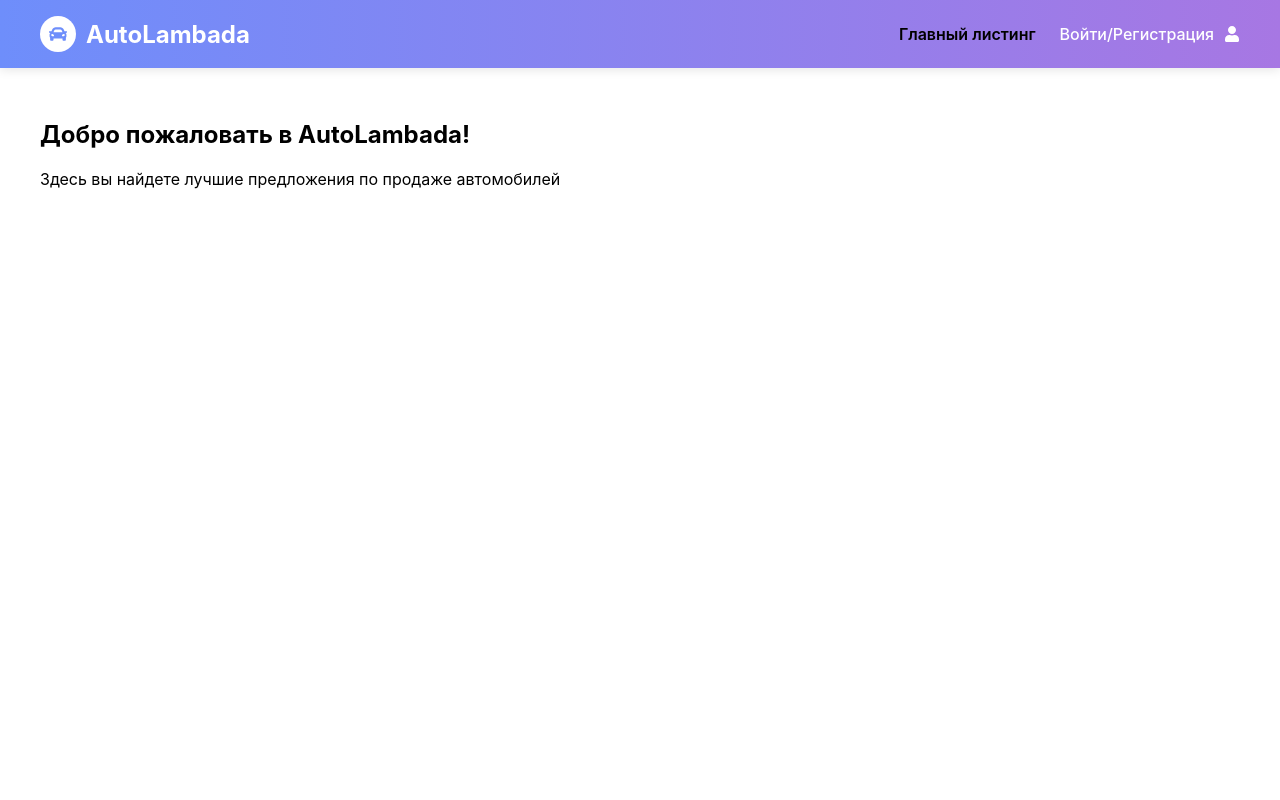
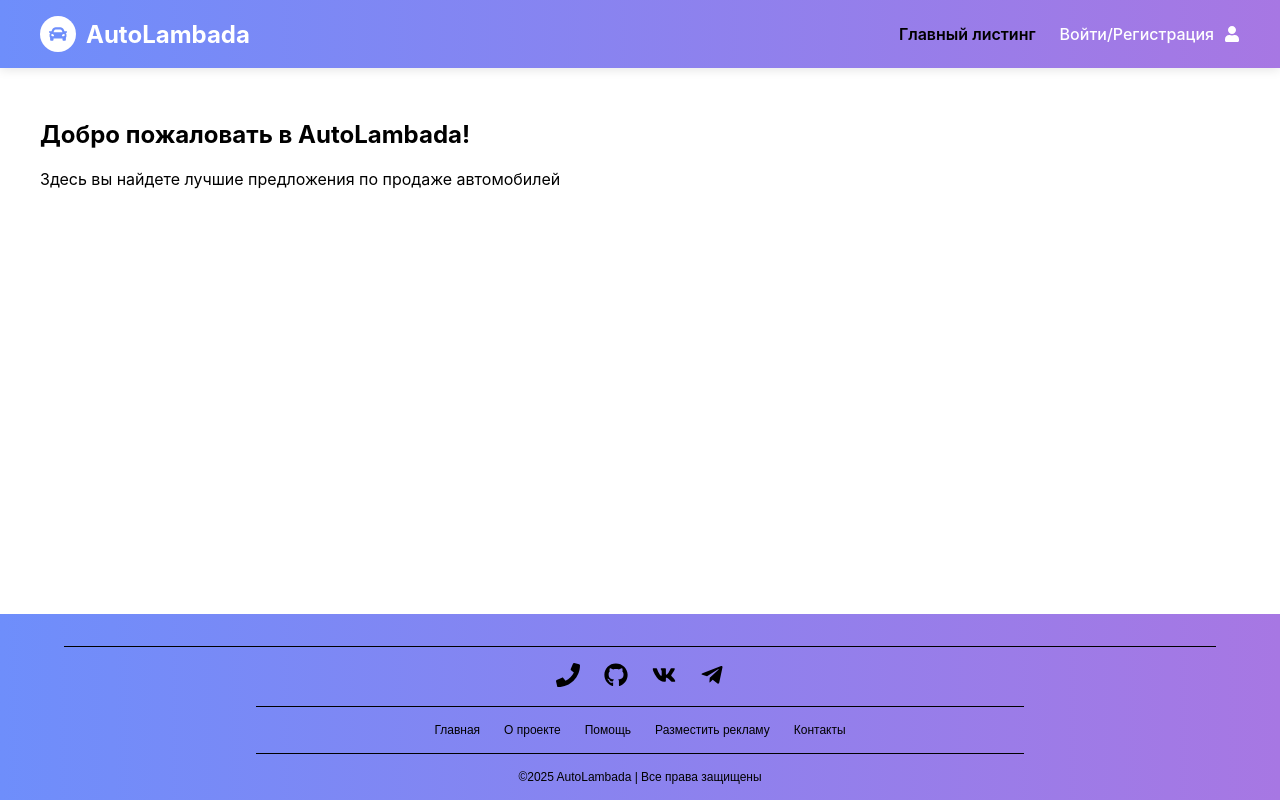
Before and after one commit to algorithm-ssau/Team3_6303, a React (Create React App) app in the folder client/: page / in a window 1280 px wide. Built offline with nearby package versions, Linux system fonts and the light colour scheme.

Commit message:
Добавила реализацию footer

```diff
--- /dev/null
+++ b/client/src/components/FooterC.js
@@ -0,0 +1,60 @@
+import React from 'react';
+import { FaPhone, FaGithub, FaVk, FaTelegramPlane } from 'react-icons/fa';
+import '../styles/FooterC.css';
+
+const Footer = () => {
+  return (
+    <footer className="footer">
+      <div className="divider1"></div>
+
+      <ul className="social">
+        <li id="contacts">
+          <a href="#" className="social-link">
+            <FaPhone className="icon" />
+          </a>
+        </li>
+        <li>
+          <a href="https://github.com/algorithm-ssau/Team3_6303" className="social-link">
+            <FaGithub className="icon" />
+          </a>
+        </li>
+        <li>
+          <a href="https://vk.com/" className="social-link">
+            <FaVk className="icon" />
+          </a>
+        </li>
+        <li>
+          <a href="https://t.me/" className="social-link">
+            <FaTelegramPlane className="icon" />
+          </a>
+        </li>
+      </ul>
+
+      <div className="divider2"></div>
+
+      <ul className="menu">
+        <li>
+          <a href="#">Главная</a>
+        </li>
+        <li>
+          <a href="#">О проекте</a>
+        </li>
+        <li>
+          <a href="#">Помощь</a>
+        </li>
+        <li>
+          <a href="#">Разместить рекламу</a>
+        </li>
+        <li>
+          <a href="#">Контакты</a>
+        </li>
+      </ul>
+
+      <div className="divider3"></div>
+
+      <p className="copyright">©2025 AutoLambada | Все права защищены</p>
+    </footer>
+  );
+};
+
+export default Footer;
--- a/client/src/pages/MainPage.js
+++ b/client/src/pages/MainPage.js
@@ -2,6 +2,7 @@ import React, { useState } from 'react';
 import axios from 'axios';
 import { useNavigate } from 'react-router-dom';
 import HeaderC from '../components/HeaderC';
+import FooterC from '../components/FooterC';
 
 const MainPage = () => {
   // const navigate = useNavigate();
@@ -18,6 +19,7 @@ const MainPage = () => {
         <h2>Добро пожаловать в AutoLambada!</h2>
         <p>Здесь вы найдете лучшие предложения по продаже автомобилей</p>
       </div>
+      <FooterC />
     </div>
 
   );
--- /dev/null
+++ b/client/src/styles/FooterC.css
@@ -0,0 +1,78 @@
+.footer {
+    background: linear-gradient(to right, #6e8efb, #a777e3);
+    color: black;
+    padding: 1rem 0;
+    text-align: center;
+    position: fixed;
+    bottom: 0;
+    width: 100%;
+    font-family: Arial, sans-serif;
+    font-size: 12px;
+  }
+
+  .divider1 {
+    height: 1px;
+    background-color: black;
+    width: 90%;
+    margin: 1rem auto;
+  }
+
+  .divider2 {
+    height: 1px;
+    background-color: black;
+    width: 60%;
+    margin: 1rem auto;
+  }
+  .divider3 {
+    height: 1px;
+    background-color: black;
+    width: 60%;
+    margin: 1rem auto;
+  }
+
+  .social {
+    display: flex;
+    justify-content: center;
+    list-style: none;
+    padding: 0;
+    margin: 0;
+    gap: 1.5rem;
+  }
+
+  .social-link {
+    color: black;
+    transition: color 0.3s ease;
+    display: inline-block;
+  }
+
+  .social-link:hover {
+    color: white;
+  }
+
+  .icon {
+    font-size: 1.5rem;
+  }
+
+  .menu {
+    display: flex;
+    justify-content: center;
+    list-style: none;
+    padding: 0;
+    margin: 1rem 0;
+    gap: 1.5rem;
+    flex-wrap: wrap;
+  }
+
+  .menu a {
+    color: black;
+    text-decoration: none;
+    transition: color 0.3s ease;
+  }
+
+  .menu a:hover {
+    color: white;
+  }
+
+  .copyright {
+    margin: 1rem 0 0;
+  }
```
